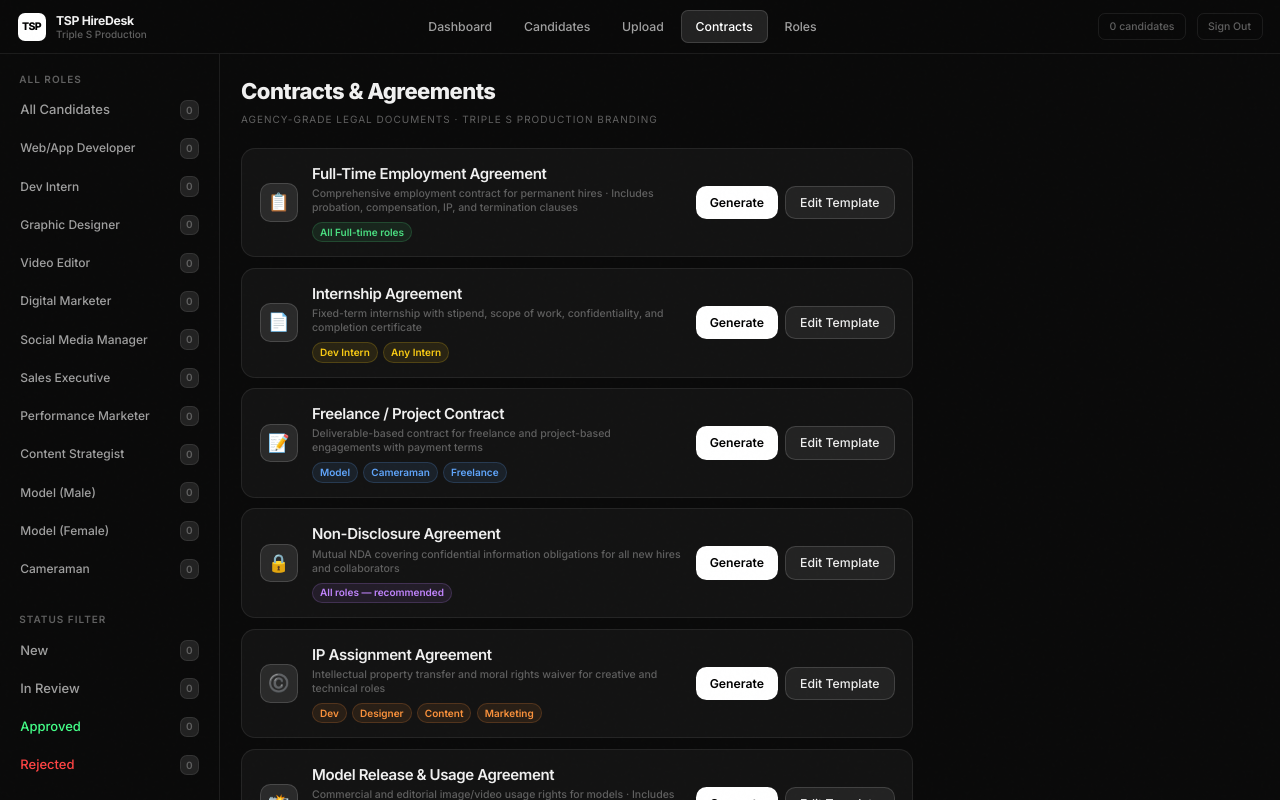
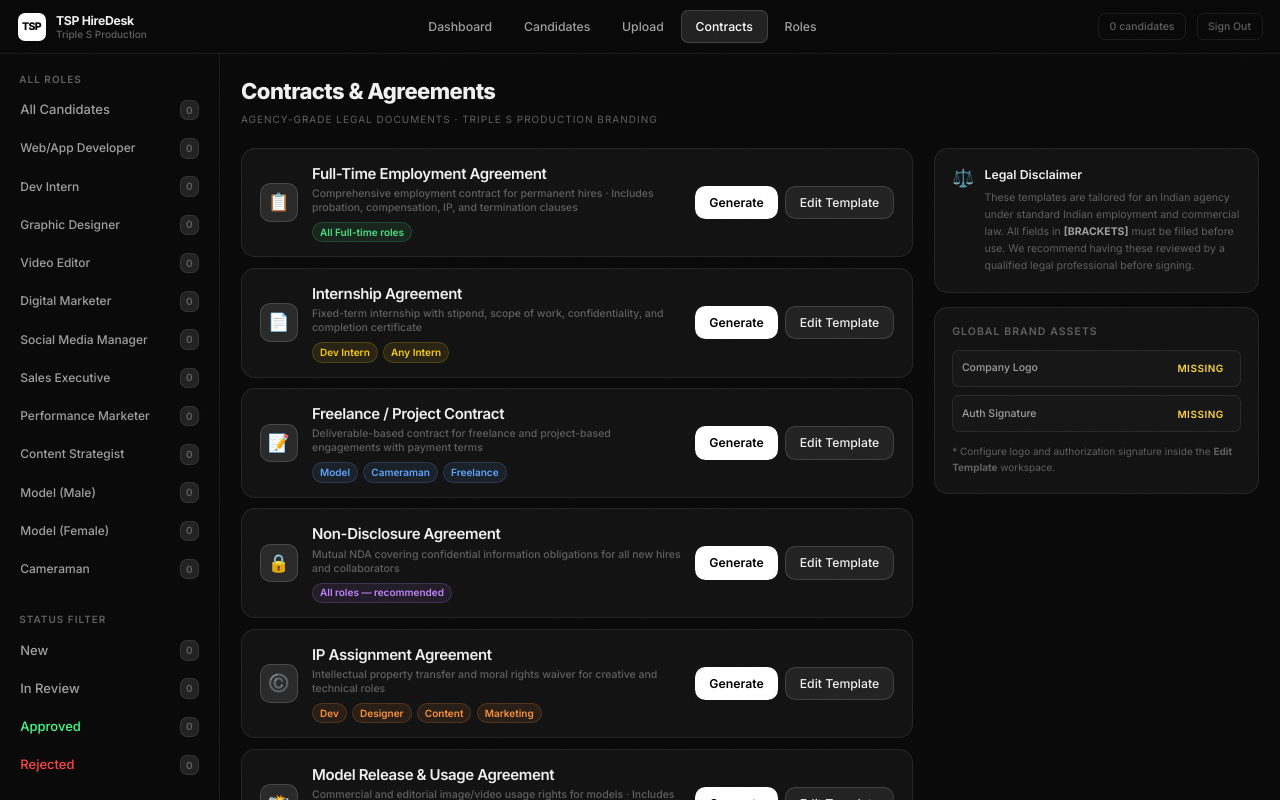
Before and after one commit to triplesproduction/Hiredesk, a Next.js app: page /contracts in a window 1280 px wide. Built offline with nearby package versions, Linux system fonts and the light colour scheme; no server answers; the database is empty; sample sign-in values are in the browser's storage.

Commit message:
style: Re-engineer layouts for Upload, Contracts, and Roles pages to resolve right-side negative space on wide screens

```diff
--- a/src/components/contracts/ContractsList.tsx
+++ b/src/components/contracts/ContractsList.tsx
@@ -5,6 +5,7 @@ import { useSearchParams, useRouter } from "next/navigation";
 import ContractEditor from "./ContractEditor";
 import GenerateContractModal from "./GenerateContractModal";
 import type { Contract } from "@/types";
+import { clsx } from "clsx";
 
 const CONTRACT_META: Record<string, { color: string; roles: string[] }> = {
   "emp-ft":    { color: "#4ade80", roles: ["All Full-time roles"] },
@@ -20,9 +21,16 @@ export default function ContractsList() {
   const [editing, setEditing] = useState<Contract | null>(null);
   const [generating, setGenerating] = useState<Contract | null>(null);
   const [preselectedCandidateId, setPreselectedCandidateId] = useState<string>("");
+  const [hasLogo, setHasLogo] = useState(false);
+  const [hasSign, setHasSign] = useState(false);
 
   const searchParams = useSearchParams();
   const router = useRouter();
+
+  useEffect(() => {
+    setHasLogo(!!localStorage.getItem("tsp_logo"));
+    setHasSign(!!localStorage.getItem("tsp_sign"));
+  }, [editing]);
 
   // Auto-open the Generate modal when arriving from "Generate Contract" on a candidate
   useEffect(() => {
@@ -46,8 +54,10 @@ export default function ContractsList() {
   }
 
   return (
-    <div className="max-w-3xl animate-fade-in">
-      <div className="flex flex-col gap-3">
+    <div className="w-full animate-fade-in">
+      <div className="grid grid-cols-1 lg:grid-cols-3 gap-6 items-start">
+        {/* Left Column: Contract templates list */}
+        <div className="lg:col-span-2 flex flex-col gap-3">
           {contracts.map(c => {
             const meta = CONTRACT_META[c.id] ?? { color: "#a0a0a0", roles: [] };
             return (
@@ -94,16 +104,46 @@ export default function ContractsList() {
           })}
         </div>
 
-      {/* Legal note */}
-      <div className="mt-6 p-5 rounded-2xl" style={{ background: "var(--glass)", border: "1px solid var(--border)" }}>
+        {/* Right Column: Legal Disclaimer and Active configuration assets */}
+        <div className="flex flex-col gap-4">
+          {/* Legal Note */}
+          <div className="p-5 rounded-2xl flex flex-col" style={{ background: "var(--glass)", border: "1px solid var(--border)" }}>
             <div className="flex items-start gap-3">
               <span className="text-xl flex-shrink-0">⚖️</span>
               <div>
-            <div className="text-sm font-semibold mb-1">Legal Disclaimer</div>
+                <div className="text-sm font-semibold mb-1.5">Legal Disclaimer</div>
                 <div className="text-xs text-[var(--text-3)] leading-relaxed">
                   These templates are tailored for an Indian agency under standard Indian employment and commercial law.
                   All fields in <strong className="text-[var(--text-2)]">[BRACKETS]</strong> must be filled before use.
                   We recommend having these reviewed by a qualified legal professional before signing.
+                </div>
+              </div>
+            </div>
+          </div>
+
+          {/* Configuration status cards */}
+          <div className="p-5 rounded-2xl flex flex-col" style={{ background: "var(--glass)", border: "1px solid var(--border)" }}>
+            <div className="text-xs font-semibold text-[var(--text-3)] uppercase tracking-widest mb-3">Global Brand Assets</div>
+            <div className="flex flex-col gap-2.5">
+              <div className="flex items-center justify-between p-2.5 rounded-lg text-xs" style={{ background: "rgba(255,255,255,0.02)", border: "1px solid var(--border)" }}>
+                <span className="text-[var(--text-2)] font-medium">Company Logo</span>
+                <span className={clsx("font-semibold text-[10px] uppercase tracking-wider px-2 py-0.5 rounded",
+                  hasLogo ? "bg-[var(--green)]/10 text-[var(--green)]" : "bg-[var(--yellow)]/10 text-[var(--yellow)]"
+                )}>
+                  {hasLogo ? "Uploaded" : "Missing"}
+                </span>
+              </div>
+              <div className="flex items-center justify-between p-2.5 rounded-lg text-xs" style={{ background: "rgba(255,255,255,0.02)", border: "1px solid var(--border)" }}>
+                <span className="text-[var(--text-2)] font-medium">Auth Signature</span>
+                <span className={clsx("font-semibold text-[10px] uppercase tracking-wider px-2 py-0.5 rounded",
+                  hasSign ? "bg-[var(--green)]/10 text-[var(--green)]" : "bg-[var(--yellow)]/10 text-[var(--yellow)]"
+                )}>
+                  {hasSign ? "Uploaded" : "Missing"}
+                </span>
+              </div>
+            </div>
+            <div className="text-[10px] text-[var(--text-3)] mt-3 leading-relaxed">
+              * Configure logo and authorization signature inside the <strong>Edit Template</strong> workspace.
             </div>
           </div>
         </div>
--- a/src/components/roles/RolesGrid.tsx
+++ b/src/components/roles/RolesGrid.tsx
@@ -32,7 +32,7 @@ export default function RolesGrid() {
 
   return (
     <>
-      <div className="grid grid-cols-3 gap-3">
+      <div className="grid grid-cols-1 sm:grid-cols-2 lg:grid-cols-3 xl:grid-cols-4 gap-4">
         {roles.map(r => {
           const pct = totalCandidates > 0 ? Math.round(r.count / totalCandidates * 100) : 0;
           const avgScore = candidates.filter(c => c.roleId === r.id).reduce((a, c) => a + c.score.total, 0) / (r.count || 1);
--- a/src/components/upload/UploadZone.tsx
+++ b/src/components/upload/UploadZone.tsx
@@ -120,7 +120,10 @@ export default function UploadZone() {
   const remove = useCallback((i: number) => setQueue(prev => prev.filter((_, idx) => idx !== i)), []);
 
   return (
-    <div className="max-w-2xl animate-fade-in">
+    <div className="w-full animate-fade-in">
+      <div className="grid grid-cols-1 lg:grid-cols-3 gap-6 items-start">
+        {/* Left Column: Dropzone and Queue */}
+        <div className="lg:col-span-2 flex flex-col gap-4">
           {/* Drop zone */}
           <div
             className={clsx(
@@ -142,7 +145,7 @@ export default function UploadZone() {
 
           {/* Queue */}
           {queue.length > 0 && (
-        <div className="mt-5">
+            <div className="mt-2">
               <div className="flex items-center justify-between mb-3">
                 <span className="text-sm font-semibold text-[var(--text-2)]">
                   {queue.length} file{queue.length !== 1 ? "s" : ""}
@@ -211,27 +214,43 @@ export default function UploadZone() {
               )}
             </div>
           )}
+        </div>
 
+        {/* Right Column: Sidebar Guidelines & Mechanics */}
+        <div className="flex flex-col gap-4">
           {/* How it works */}
-      <div className="mt-6 p-5 rounded-xl" style={{ background: "var(--glass)", border: "1px solid var(--border)" }}>
+          <div className="p-5 rounded-xl flex flex-col" style={{ background: "var(--glass)", border: "1px solid var(--border)" }}>
             <div className="text-sm font-semibold mb-3">How parsing works</div>
-        <div className="grid grid-cols-2 gap-3">
+            <div className="flex flex-col gap-4">
               {[
-            ["⚡", "Instant", "All PDFs processed in parallel — no waiting"],
-            ["🔍", "Smart Extract", "Name, email, phone, city, education auto-detected"],
-            ["🎯", "Role Match", "Keywords matched to find the best-fit role"],
-            ["📊", "Auto Score", "Skills (40%) + Exp (25%) + Edu (20%) + Completeness (15%)"],
+                ["⚡", "Instant Processing", "All PDFs processed in parallel using client-side concurrency control."],
+                ["🔍", "Smart Extraction", "Auto-detects candidate names, emails, phones, locations, gender, and experience levels."],
+                ["🎯", "Keyword Role Match", "Correlates qualifications directly with role keyword settings for precision ranking."],
+                ["📊", "ATS Scoring", "Skills (40%) + Exp (25%) + Edu (20%) + Completeness (15%) = Overall candidate score."],
               ].map(([icon, title, desc]) => (
-            <div key={title} className="flex gap-2.5">
-              <span className="text-base flex-shrink-0 mt-0.5">{icon}</span>
+                <div key={title} className="flex gap-3">
+                  <span className="text-lg flex-shrink-0">{icon}</span>
                   <div>
-                <div className="text-xs font-semibold">{title}</div>
-                <div className="text-xs text-[var(--text-3)] mt-0.5">{desc}</div>
+                    <div className="text-xs font-semibold text-white">{title}</div>
+                    <div className="text-[11px] text-[var(--text-3)] mt-0.5 leading-relaxed">{desc}</div>
                   </div>
                 </div>
               ))}
             </div>
           </div>
+
+          {/* Secure Cloud Storage */}
+          <div className="p-5 rounded-xl flex flex-col" style={{ background: "var(--glass)", border: "1px solid var(--border)" }}>
+            <div className="text-xs font-semibold text-[var(--text-3)] uppercase tracking-widest mb-2">Cloud Integration</div>
+            <div className="text-xs text-[var(--text-2)] leading-relaxed mb-3">
+              Parsed resumes are automatically uploaded directly to your Supabase Storage bucket <strong>resumes</strong>.
+            </div>
+            <div className="flex items-center gap-2 p-2.5 rounded-lg text-[10px] font-mono" style={{ background: "rgba(255,255,255,0.03)", border: "1px solid var(--border)" }}>
+              <span className="text-[var(--green)]">●</span> Supabase Bucket Active
+            </div>
+          </div>
+        </div>
+      </div>
     </div>
   );
 }
```
Lines whose indentation alone changed are shown as unchanged.
